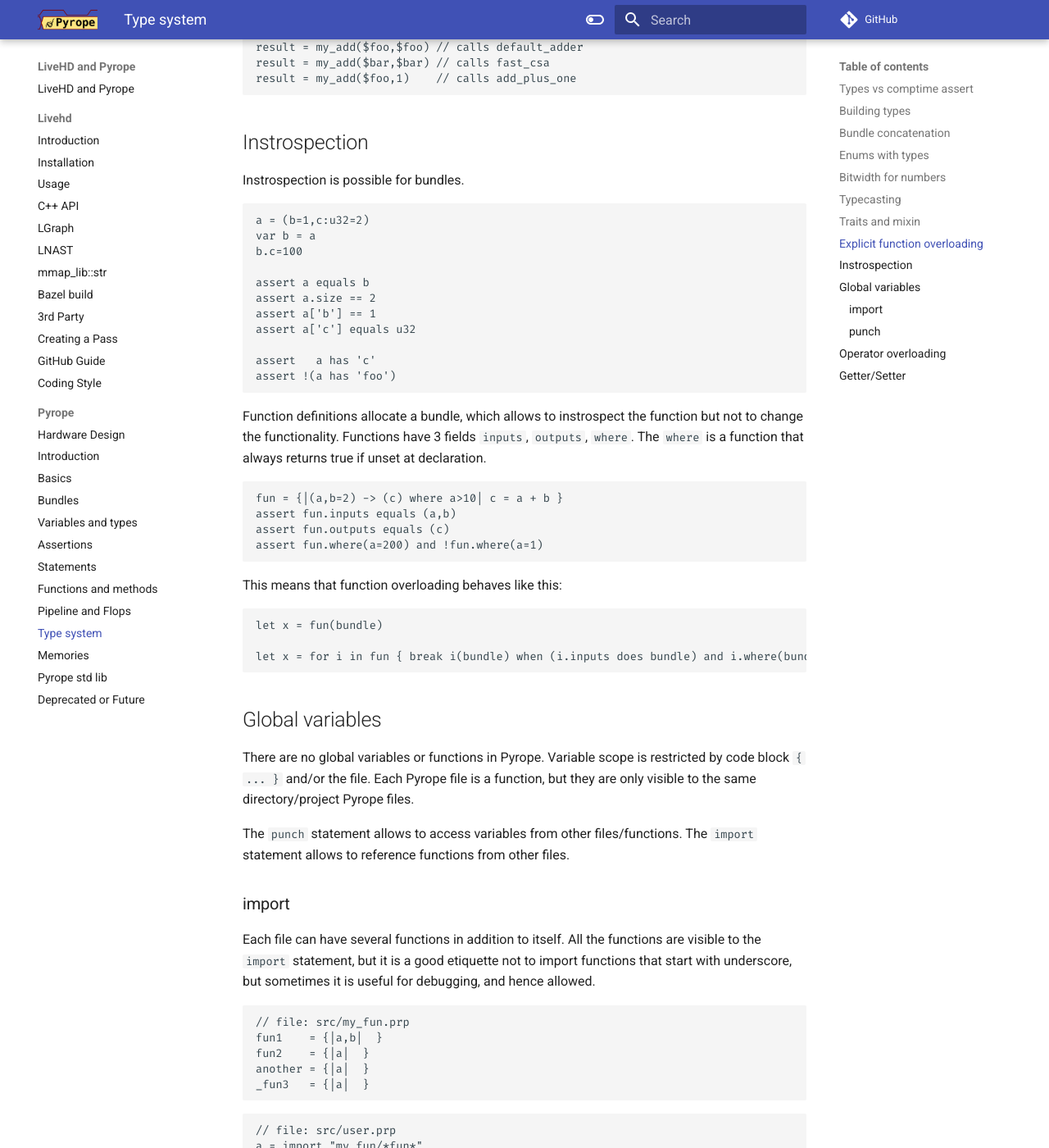
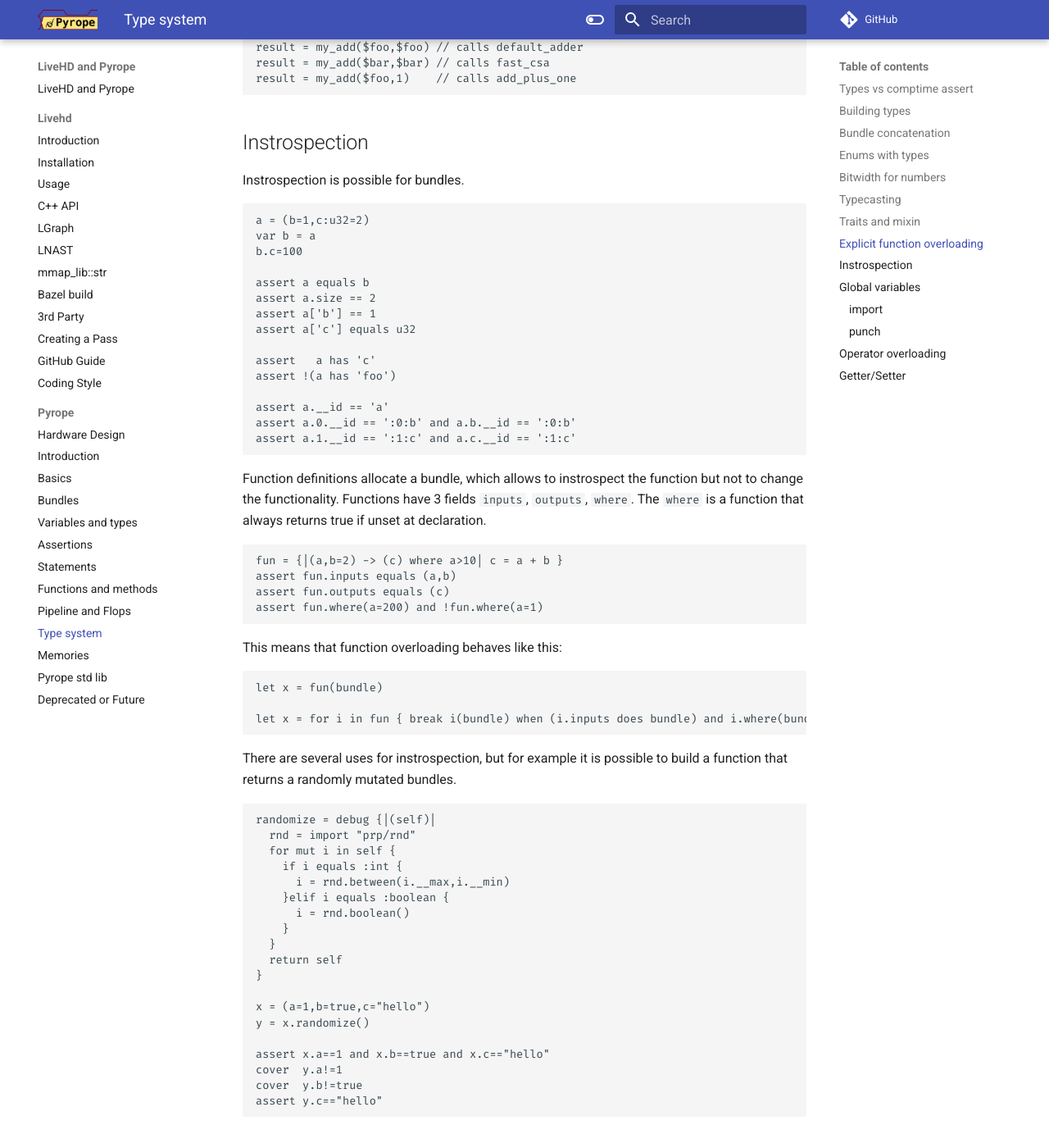
Before and after one commit to masc-ucsc/docs, an MkDocs documentation site: the page built from docs/pyrope/07-typesystem.md, in a window 1280 px wide and 1400 px high, scrolled down 10429 px. Shown: the whole window at 82% size. Built offline with MkDocs 1.6.1 and Material for MkDocs 9.7.7, drawn with Linux system fonts in a browser that asks for light colours; comment, search, counter and statistics services are not loaded.

````diff
--- a/docs/pyrope/07-typesystem.md
+++ b/docs/pyrope/07-typesystem.md
@@ -577,6 +577,10 @@ assert a['c'] equals u32
 
 assert   a has 'c'
 assert !(a has 'foo')
+
+assert a.__id == 'a'
+assert a.0.__id == ':0:b' and a.b.__id == ':0:b'
+assert a.1.__id == ':1:c' and a.c.__id == ':1:c'
 ```
 
 Function definitions allocate a bundle, which allows to instrospect the
@@ -598,6 +602,33 @@ let x = fun(bundle)
 
 let x = for i in fun { break i(bundle) when (i.inputs does bundle) and i.where(bundle) }
 ```
+
+
+There are several uses for instrospection, but for example it is possible to build a
+function that returns a randomly mutated bundles.
+
+```
+randomize = debug {|(self)|
+  rnd = import "prp/rnd"
+  for mut i in self {
+    if i equals :int {
+      i = rnd.between(i.__max,i.__min)
+    }elif i equals :boolean {
+      i = rnd.boolean()
+    }
+  }
+  return self
+}
+
+x = (a=1,b=true,c="hello")
+y = x.randomize()
+
+assert x.a==1 and x.b==true and x.c=="hello"
+cover  y.a!=1
+cover  y.b!=true
+assert y.c=="hello"
+```
+
 
 ## Global variables
 
````
Also changed, not shown: docs/pyrope/03-bundle.md (+1 -1 lines), docs/pyrope/05b-statements.md (+6 -4 lines).
